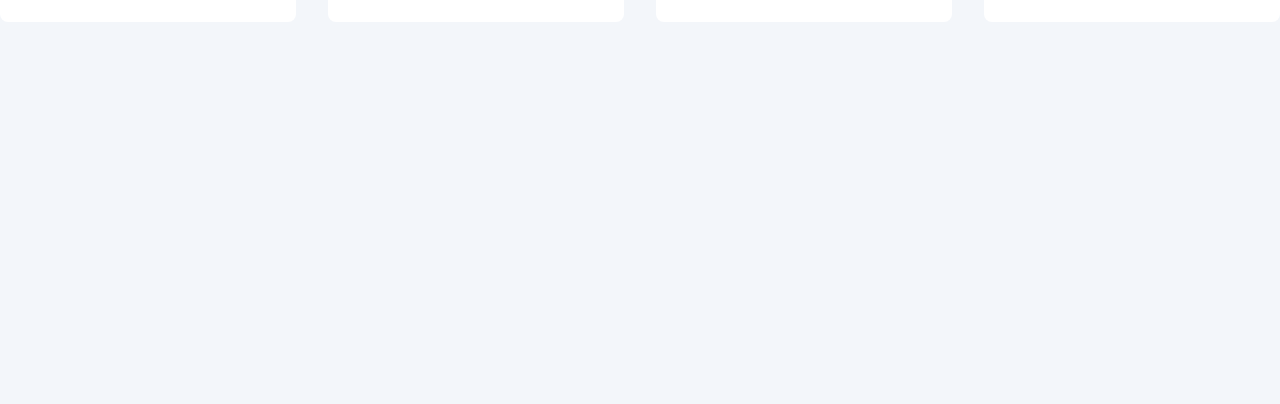
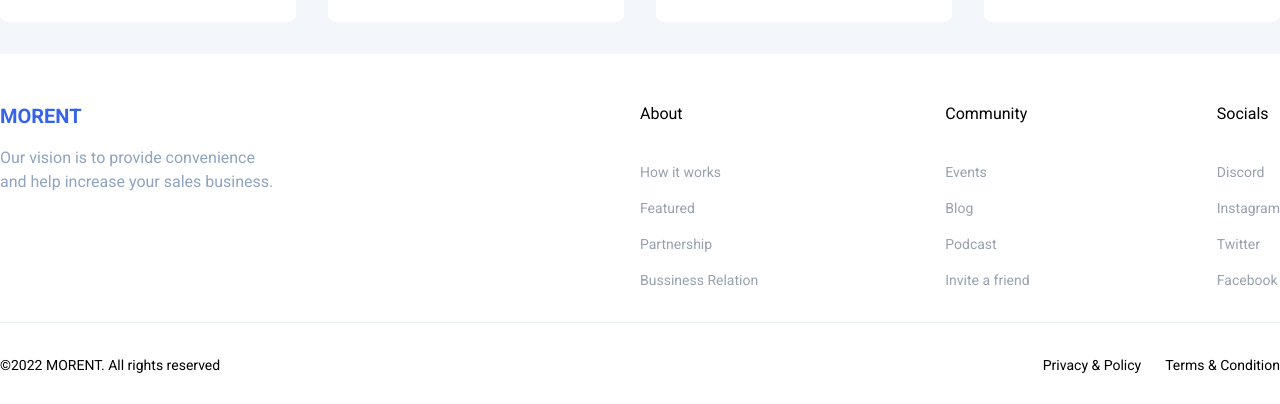
Before and after one commit to rezaeiar/morent, a Next.js app: page / in a window 1280 px wide. Shown: the part 2391-2795 px from the top of the page. Before the commit the page ends 2445 px from the top, so only its background shows below. Built offline with nearby package versions, Linux system fonts and the light colour scheme.

Commit message:
feat: develop footer

```diff
--- /dev/null
+++ b/app/components/common/Footer/Footer.tsx
@@ -0,0 +1,139 @@
+import React from 'react'
+import Logo from '../Logo'
+import Link from 'next/link'
+
+const Footer = () => {
+    return (
+        <div className='pt-12 bg-white'>
+            <div className="container mx-auto">
+                <div className="flex flex-col">
+                    <div className="grid grid-cols-2">
+                        <div className="flex flex-col gap-4">
+                            <Logo
+                                title='morent'
+                            />
+                            <p className='text-secondary-300'>
+                                Our vision is to provide convenience <br />
+                                and help increase your sales business.
+                            </p>
+                        </div>
+                        <div className="flex justify-between">
+                            <div className='flex flex-col gap-5'>
+                                <h3 className='mb-4'>
+                                    About
+                                </h3>
+                                <ul className='text-gray-400 space-y-4 text-sm'>
+                                    <li>
+                                        <Link
+                                            href={'/'}>
+                                            How it works
+                                        </Link>
+                                    </li>
+                                    <li>
+                                        <Link
+                                            href={'/'}>
+                                            Featured
+                                        </Link>
+                                    </li>
+                                    <li>
+                                        <Link
+                                            href={'/'}>
+                                            Partnership
+                                        </Link>
+                                    </li>
+                                    <li>
+                                        <Link
+                                            href={'/'}>
+                                            Bussiness Relation
+                                        </Link>
+                                    </li>
+                                </ul>
+                            </div>
+                            <div className='flex flex-col gap-5'>
+                                <h3 className='mb-4'>
+                                    Community
+                                </h3>
+                                <ul className='text-gray-400 space-y-4 text-sm'>
+                                    <li>
+                                        <Link
+                                            href={'/'}>
+                                            Events
+                                        </Link>
+                                    </li>
+                                    <li>
+                                        <Link
+                                            href={'/'}>
+                                            Blog
+                                        </Link>
+                                    </li>
+                                    <li>
+                                        <Link
+                                            href={'/'}>
+                                            Podcast
+                                        </Link>
+                                    </li>
+                                    <li>
+                                        <Link
+                                            href={'/'}>
+                                            Invite a friend
+                                        </Link>
+                                    </li>
+                                </ul>
+                            </div>
+                            <div className='flex flex-col gap-5'>
+                                <h3 className='mb-4'>
+                                    Socials
+                                </h3>
+                                <ul className='text-gray-400 space-y-4 text-sm'>
+                                    <li>
+                                        <Link
+                                            href={'/'}>
+                                            Discord
+                                        </Link>
+                                    </li>
+                                    <li>
+                                        <Link
+                                            href={'/'}>
+                                            Instagram
+                                        </Link>
+                                    </li>
+                                    <li>
+                                        <Link
+                                            href={'/'}>
+                                            Twitter
+                                        </Link>
+                                    </li>
+                                    <li>
+                                        <Link
+                                            href={'/'}>
+                                            Facebook
+                                        </Link>
+                                    </li>
+                                </ul>
+                            </div>
+                        </div>
+                    </div>
+                    <div className="py-8 mt-8 text-sm border-t border-secondary-200/40 flex justify-between items-center">
+                        <p>
+                            ©2022 MORENT. All rights reserved
+                        </p>
+                        <ul className='flex items-center gap-6'>
+                            <li>
+                                <Link href={'/'}>
+                                    Privacy & Policy
+                                </Link>
+                            </li>
+                            <li>
+                                <Link href={'/'}>
+                                    Terms & Condition
+                                </Link>
+                            </li>
+                        </ul>
+                    </div>
+                </div>
+            </div>
+        </div>
+    )
+}
+
+export default Footer
--- a/app/components/common/Header/Header.tsx
+++ b/app/components/common/Header/Header.tsx
@@ -1,5 +1,5 @@
 import React from 'react'
-import Logo from './Logo'
+import Logo from '../Logo'
 import SearchBar from './SearchBar'
 import Profile from './Profile'
 import Tools from './Tools'
@@ -8,7 +8,7 @@ const Header = () => {
     return (
         <div className='border-b border-secondary-200/40 bg-white'>
             <div className="container mx-auto">
-                <div className="flex justify-between items-center px-8 py-10">
+                <div className="flex justify-between items-center py-10">
                     <div className="flex items-center gap-16">
                         <Logo
                             title='morent'
--- a/app/layout.tsx
+++ b/app/layout.tsx
@@ -2,6 +2,7 @@ import type { Metadata } from "next";
 import { Roboto } from "next/font/google";
 import "./globals.css";
 import Header from "./components/common/Header/Header";
+import Footer from "./components/common/Footer/Footer";
 
 const roboto = Roboto({
   variable: "--font-roboto",
@@ -27,6 +28,7 @@ export default function RootLayout({
         <div className="py-8">
           {children}
         </div>
+        <Footer />
       </body>
     </html>
   );
```
Also changed, not shown: app/components/common/Logo.tsx (renamed from app/components/common/Header/Logo.tsx).
